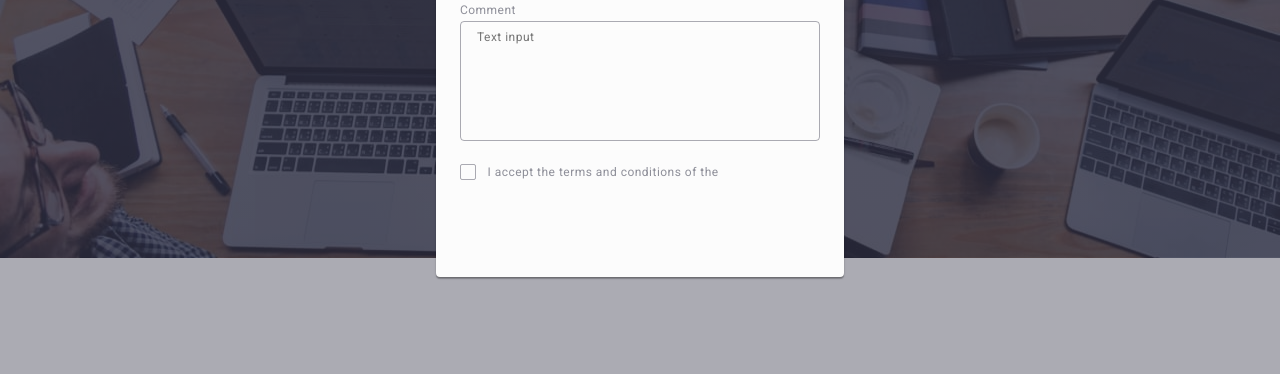
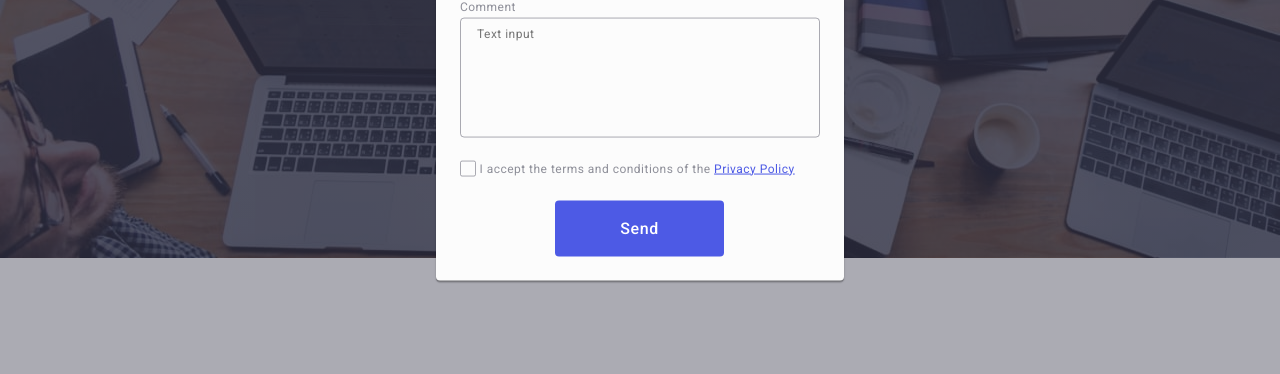
Before and after one commit to Mihalych1993/goit-markup-hw-05, a plain HTML site: page index.html in a window 1280 px wide. Shown: the part 415-789 px from the top of the page. Drawn offline with nearby package versions, Linux system fonts and the light colour scheme.

Commit message:
modal-finish

```diff
--- a/css/styles.css
+++ b/css/styles.css
@@ -637,11 +637,34 @@ transition: border-color 250ms cubic-bezier(0.4, 0, 0.2, 1);
     align-items: center;
     justify-content: center;
     fill: transparent;
-    margin-right: 8px;
+
+
 }
 
-.span-check:checked   {
+#user-privacy:checked + .check-label .span-check {
     background-color: #404BBF;
     border: none;
     fill: #F4F4FD;
-  }
+}
+
+.privacy-link {
+    color: #4d5ae5;
+    text-decoration: underline;
+}
+.send-form {
+    display: block;
+    min-width: 169px;
+    height: 56px;
+    font-family: "Roboto", sans-serif;
+    font-size: 16px;
+    font-weight: 500;
+    line-height: 1.5;
+    letter-spacing: 0.04em;
+    color: #ffffff;
+    cursor: pointer;
+    background-color: #4D5AE5;
+    border: none;
+    transition: background-color 250ms cubic-bezier(0.4, 0, 0.2, 1);
+    border-radius: 4px;
+    margin-left: 95px;
+}
--- a/index.html
+++ b/index.html
@@ -412,15 +412,18 @@ problem to walk away with the perfect and creative solution. </p>
                         <input class="visually-hidden" type="checkbox" id="user-privacy" value="true" name="user-privacy">
                         <label class="check-label" for="user-privacy"><span class="span-check">
                             <svg class="checkbox-svg"  width="10" height="8">
-                                <use href="./images/icons.svg#icon-checkbox"></use>
+                                <use href="./images/icons.svg#icon-click"></use>
                             </svg>
                         </span> I accept the terms and conditions of the
+                        <a class="privacy-link" href="">Privacy Policy</a>
                             </label>
                     </div>
-                </div>
-
+                    <button class="send-form" type="submit">Send</button>
             </form>
         </div>
     </div>
+
+
+
 </body>
 </html>
```
Also changed, not shown: images/icons.svg.
